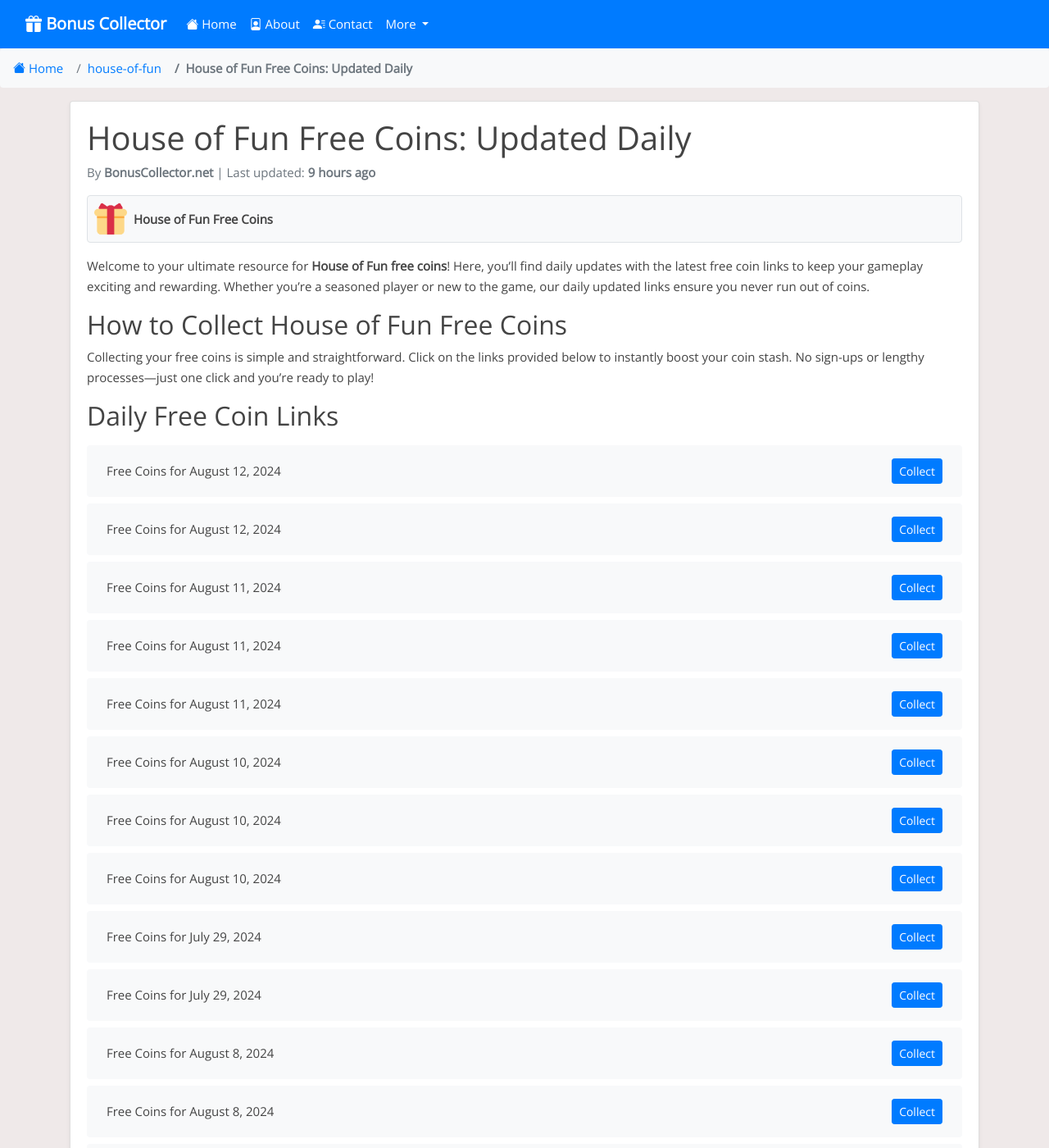
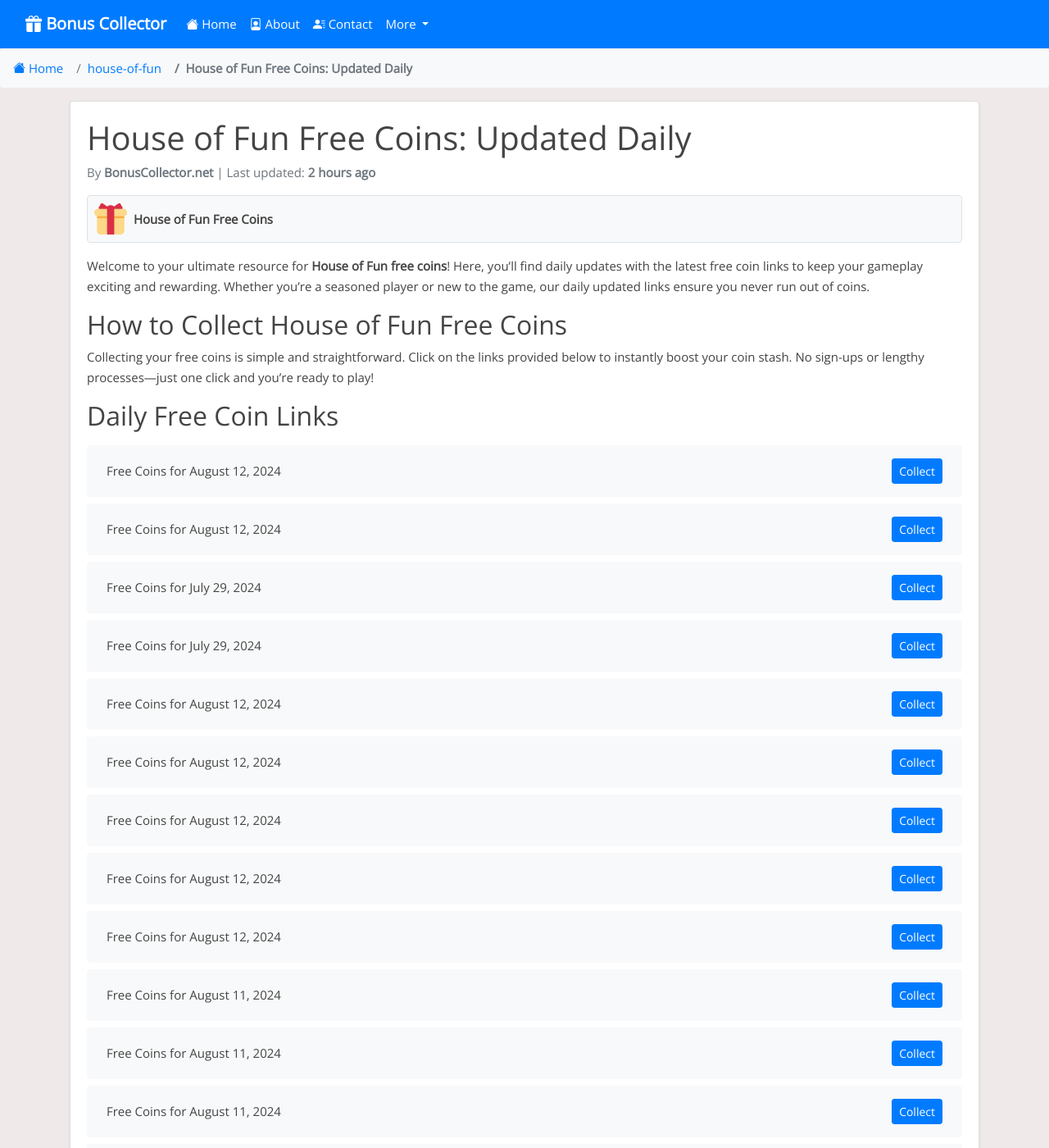
Before and after one commit to Prollad99/bs-net, a Jekyll site: the page built from _posts/2024-06-29-house-of-fun.md, in a window 1280 px wide and 1400 px high. Shown: the whole window at 82% size. Built offline with Jekyll 4.4.1, drawn with Linux system fonts in a browser that asks for light colours; nearby versions of some CDN libraries; comment, search, counter and statistics services are not loaded; some of the changed text lies outside the part shown.

Commit message:
Update house-of-fun reward links and last modified date

```diff
--- a/_data/include_files.yml
+++ b/_data/include_files.yml
@@ -11,7 +11,7 @@
   last_modified: 2024-08-12 07:33:33
 
 house-of-fun.html:
-  last_modified: 2024-08-12 03:36:10
+  last_modified: 2024-08-12 10:10:55
 
 cash-frenzy.html:
   last_modified: 2024-08-12 03:11:31
--- a/_includes/house-of-fun.html
+++ b/_includes/house-of-fun.html
@@ -1,4 +1,32 @@
 <ul class="list-group mt-3 mb-4">
+  <li class="list-group-item d-flex justify-content-between align-items-center">
+    <span>Free Coins for August 12, 2024</span>
+    <a href="https://playtika.onelink.me/hof/w4blbwsu?af_force_deeplink=true&deeplink=eyJpZCI6IjI3M2ZiNDViLWFmZjktNDNjOC05ZTE5LTdmNGUzYWI5MDEyNCIsImFjIjoiaG9mX2dpZnRfY291cG9uIn0=" class="btn btn-primary btn-sm">Collect</a>
+  </li>
+  <li class="list-group-item d-flex justify-content-between align-items-center">
+    <span>Free Coins for August 12, 2024</span>
+    <a href="https://playtika.onelink.me/hof/w4blbwsu?af_force_deeplink=true&deeplink=eyJpZCI6IjgyZGYxZDFmLTY5MDktNDVjOC1hNmI5LTI5YjQ1M2EzZTkzOCIsImFjIjoiaG9mX2dpZnRfY291cG9uIn0=" class="btn btn-primary btn-sm">Collect</a>
+  </li>
+  <li class="list-group-item d-flex justify-content-between align-items-center">
+    <span>Free Coins for July 29, 2024</span>
+    <a href="https://playtika.onelink.me/hof/w4blbwsu?af_force_deeplink=true&deeplink=eyJpZCI6IjAyMTRjNDZjLWU5M2MtNGE2Yy1hNTIzLTJhMDVjMWQ3N2UyZCIsImFjIjoiaG9mX2dpZnRfY291cG9uIn0=" class="btn btn-primary btn-sm">Collect</a>
+  </li>
+  <li class="list-group-item d-flex justify-content-between align-items-center">
+    <span>Free Coins for July 29, 2024</span>
+    <a href="https://playtika.onelink.me/hof/w4blbwsu?af_force_deeplink=true&deeplink=eyJpZCI6IjNiMzlkZjIzLTRlMmEtNGNmNC1hNzkzLTQ2MzQ0NGM0N2VlMyIsImFjIjoiaG9mX2dpZnRfY291cG9uIn0=" class="btn btn-primary btn-sm">Collect</a>
+  </li>
+  <li class="list-group-item d-flex justify-content-between align-items-center">
+    <span>Free Coins for August 12, 2024</span>
+    <a href="https://playtika.onelink.me/hof/w4blbwsu?af_force_deeplink=true&deeplink=eyJpZCI6ImUxMmM4OTg2LThjNTMtNGRjNS04MjI5LWRlZDZhNGY2NGM0MyIsImFjIjoiaG9mX2dpZnRfY291cG9uIn0=" class="btn btn-primary btn-sm">Collect</a>
+  </li>
+  <li class="list-group-item d-flex justify-content-between align-items-center">
+    <span>Free Coins for August 12, 2024</span>
+    <a href="https://playtika.onelink.me/hof/w4blbwsu?af_force_deeplink=true&deeplink=eyJpZCI6Ijk3NDUxYTVhLTdmODEtNGNlZi05MzZiLWU3ODk0ODg3OWM3NiIsImFjIjoiaG9mX2dpZnRfY291cG9uIn0=" class="btn btn-primary btn-sm">Collect</a>
+  </li>
+  <li class="list-group-item d-flex justify-content-between align-items-center">
+    <span>Free Coins for August 12, 2024</span>
+    <a href="https://playtika.onelink.me/hof/w4blbwsu?af_force_deeplink=true&deeplink=eyJpZCI6ImYyZjBmMzJlLTliNTUtNDk2ZC1iNTcyLTliZjZhZjYzNjhkZSIsImFjIjoiaG9mX2dpZnRfY291cG9uIn0=" class="btn btn-primary btn-sm">Collect</a>
+  </li>
   <li class="list-group-item d-flex justify-content-between align-items-center">
     <span>Free Coins for August 12, 2024</span>
     <a href="https://playtika.onelink.me/hof/w4blbwsu?af_dp=hof%3A%2F%2F&af_force_deeplink=true&c_id=2024M8D11_23&s_id=1060&deeplink=eyJpZCI6IjI3M2ZiNDViLWFmZjktNDNjOC05ZTE5LTdmNGUzYWI5MDEyNCIsImFjIjoiaG9mX2dpZnRfY291cG9uIn0=" class="btn btn-primary btn-sm">Collect</a>
@@ -30,14 +58,6 @@
   <li class="list-group-item d-flex justify-content-between align-items-center">
     <span>Free Coins for August 10, 2024</span>
     <a href="https://playtika.onelink.me/hof/w4blbwsu?af_dp=hof%3A%2F%2F&af_force_deeplink=true&c_id=2024M8D9_07&s_id=1060&deeplink=eyJpZCI6IjI4NGU0NTc1LTYwZDMtNGQ3Yy05MThiLTAzMjAzNGM3YmVhMSIsImFjIjoiaG9mX2dpZnRfY291cG9uIn0=" class="btn btn-primary btn-sm">Collect</a>
-  </li>
-  <li class="list-group-item d-flex justify-content-between align-items-center">
-    <span>Free Coins for July 29, 2024</span>
-    <a href="https://playtika.onelink.me/hof/w4blbwsu?af_force_deeplink=true&deeplink=eyJpZCI6IjAyMTRjNDZjLWU5M2MtNGE2Yy1hNTIzLTJhMDVjMWQ3N2UyZCIsImFjIjoiaG9mX2dpZnRfY291cG9uIn0=" class="btn btn-primary btn-sm">Collect</a>
-  </li>
-  <li class="list-group-item d-flex justify-content-between align-items-center">
-    <span>Free Coins for July 29, 2024</span>
-    <a href="https://playtika.onelink.me/hof/w4blbwsu?af_force_deeplink=true&deeplink=eyJpZCI6IjNiMzlkZjIzLTRlMmEtNGNmNC1hNzkzLTQ2MzQ0NGM0N2VlMyIsImFjIjoiaG9mX2dpZnRfY291cG9uIn0=" class="btn btn-primary btn-sm">Collect</a>
   </li>
   <li class="list-group-item d-flex justify-content-between align-items-center">
     <span>Free Coins for August 8, 2024</span>
@@ -379,24 +399,4 @@
     <span>Free Coins for July 24, 2024</span>
     <a href="https://playtika.onelink.me/hof/w4blbwsu?af_dp=hof%3A%2F%2F&af_force_deeplink=true&c_id=2024M07D23_00&s_id=1060&deeplink=eyJpZCI6ImY2YzI3YTFlLWMxOGYtNDFiNy05NDAyLWU5NWI4N2VhMDgwYiIsImFjIjoiaG9mX2dpZnRfY291cG9uIn0=" class="btn btn-primary btn-sm">Collect</a>
   </li>
-  <li class="list-group-item d-flex justify-content-between align-items-center">
-    <span>Free Coins for July 24, 2024</span>
-    <a href="https://playtika.onelink.me/hof/w4blbwsu?deeplink=eyJpZCI6IjE0NzJjZjlhLTljNmYtNDgwMy05MTMyLWQ0YzM3MjY1MzU4YSIsImFjIjoiaG9mX2dpZnRfY291cG9uIn0" class="btn btn-primary btn-sm">Collect</a>
-  </li>
-  <li class="list-group-item d-flex justify-content-between align-items-center">
-    <span>Free Coins for July 24, 2024</span>
-    <a href="https://playtika.onelink.me/hof/w4blbwsu?deeplink=eyJpZCI6ImQxOWEyZTlhLTA3NDAtNDMzNy04YmU0LTE2NmI5OGVkNTdjMCIsImFjIjoiaG9mX2dpZnRfY291cG9uIn0" class="btn btn-primary btn-sm">Collect</a>
-  </li>
-  <li class="list-group-item d-flex justify-content-between align-items-center">
-    <span>Free Coins for July 24, 2024</span>
-    <a href="https://playtika.onelink.me/hof/w4blbwsu?deeplink=eyJpZCI6IjA2OGI3YzZhLTliY2EtNGIzNy04NDkyLTE5YTVkY2E5YTA1NyIsImFjIjoiaG9mX2dpZnRfY291cG9uIn0" class="btn btn-primary btn-sm">Collect</a>
-  </li>
-  <li class="list-group-item d-flex justify-content-between align-items-center">
-    <span>Free Coins for July 24, 2024</span>
-    <a href="https://playtika.onelink.me/hof/w4blbwsu?deeplink=eyJpZCI6IjAyMTRjNDZjLWU5M2MtNGE2Yy1hNTIzLTJhMDVjMWQ3N2UyZCIsImFjIjoiaG9mX2dpZnRfY291cG9uIn0" class="btn btn-primary btn-sm">Collect</a>
-  </li>
-  <li class="list-group-item d-flex justify-content-between align-items-center">
-    <span>Free Coins for July 24, 2024</span>
-    <a href="https://playtika.onelink.me/hof/w4blbwsu?deeplink=eyJpZCI6IjNiMzlkZjIzLTRlMmEtNGNmNC1hNzkzLTQ2MzQ0NGM0N2VlMyIsImFjIjoiaG9mX2dpZnRfY291cG9uIn0=" class="btn btn-primary btn-sm">Collect</a>
-  </li>
 </ul>
```
Also changed, not shown: links-json/house-of-fun.json (+28 -28 lines).
